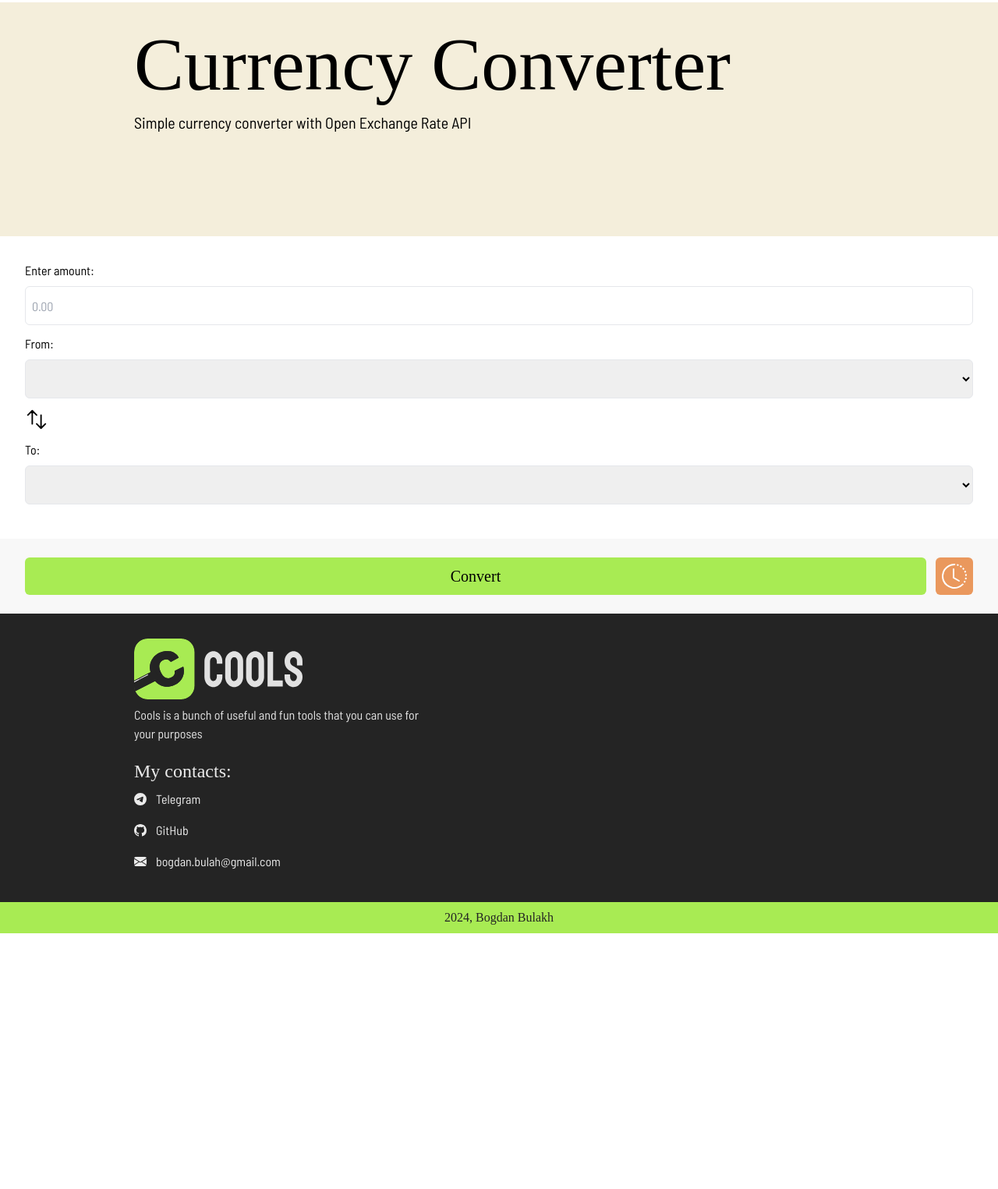
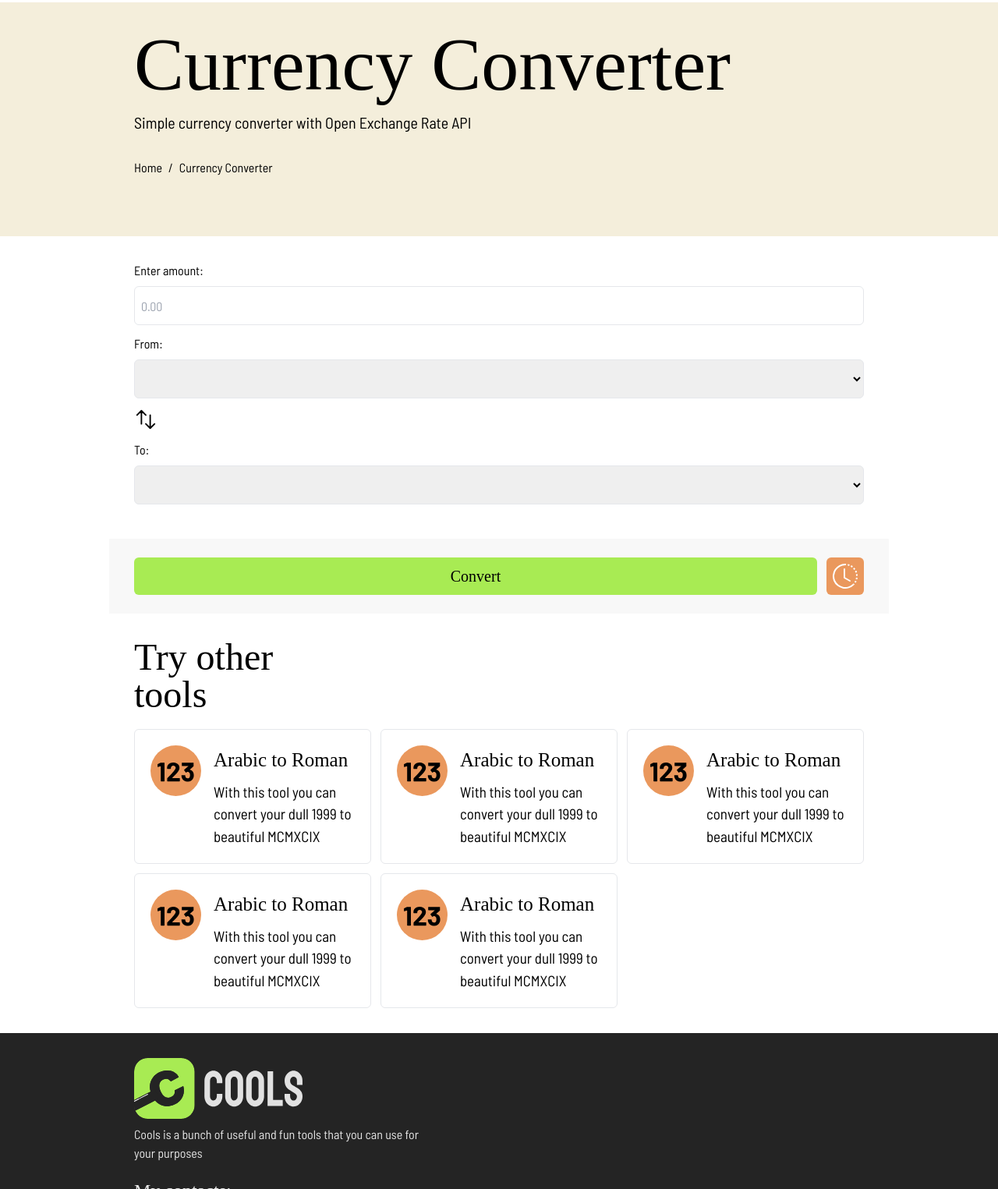
Before and after one commit to bbulakh/unit-converter-tools, an Astro site: page /currency-converter in a window 1280 px wide. Shown: the part 104-1629 px from the top of the page at 78% size. Before the commit the page ends 1301 px from the top, so only its background shows below. Built offline with nearby package versions, Linux system fonts and the light colour scheme; Astro itself is replaced by a stand-in of ours; a web font is replaced by a local one.

Commit message:
add draft tool cards block

```diff
--- a/src/pages/currency-converter.astro
+++ b/src/pages/currency-converter.astro
@@ -1,14 +1,76 @@
 ---
-import ToolLayout from "../layouts/ToolLayout.astro"
-import HeroTool from "../components/HeroTool.astro"
-import Converter from "../components/tools/Converter.vue"
+import ToolLayout from "../layouts/ToolLayout.astro";
+import HeroTool from "../components/HeroTool.astro";
+import Breadcrumbs from "../components/Breadcrumbs.astro";
+import Converter from "../components/tools/Converter.vue";
+import ToolCardHorizontal from "../components/ToolCardHorizontal.astro";
 ---
 
 <ToolLayout title="Currency Converter">
-    <HeroTool toolName="Currency Converter" toolInfo="Simple currency converter with Open Exchange Rate API"/>
+  <HeroTool
+    toolName="Currency Converter"
+    toolInfo="Simple currency converter with Open Exchange Rate API"
+  >
+    <Fragment><Breadcrumbs currentPage="Currency Converter" /></Fragment>
+  </HeroTool>
 
-    <section>
-        <Converter client:load/>
-    </section>
+  <section class="max-w-[1000px] mx-auto">
+    <Converter client:load />
+  </section>
 
+  <section class="p-[2rem] max-w-[1000px] mx-auto">
+    <h2 class="text-5xl mb-5">Try other <br /> tools</h2>
+
+    <div class="grid grid-cols-1 md:grid-cols-2 lg:grid-cols-3 gap-3">
+      <ToolCardHorizontal
+        href="/"
+        heading="Arabic to Roman"
+        description="With this tool you can convert your dull 1999 to beautiful MCMXCIX"
+      >
+        <Fragment>
+          <img src="/images/arabic-icon.svg" alt="Currency Icon" />
+        </Fragment>
+      </ToolCardHorizontal>
+
+      <ToolCardHorizontal
+        href="/"
+        heading="Arabic to Roman"
+        description="With this tool you can convert your dull 1999 to beautiful MCMXCIX"
+      >
+        <Fragment>
+          <img src="/images/arabic-icon.svg" alt="Currency Icon" />
+        </Fragment>
+      </ToolCardHorizontal>
+
+      <ToolCardHorizontal
+        href="/"
+        heading="Arabic to Roman"
+        description="With this tool you can convert your dull 1999 to beautiful MCMXCIX"
+      >
+        <Fragment>
+          <img src="/images/arabic-icon.svg" alt="Currency Icon" />
+        </Fragment>
+      </ToolCardHorizontal>
+
+      <ToolCardHorizontal
+        href="/"
+        heading="Arabic to Roman"
+        description="With this tool you can convert your dull 1999 to beautiful MCMXCIX"
+      >
+        <Fragment>
+          <img src="/images/arabic-icon.svg" alt="Currency Icon" />
+        </Fragment>
+      </ToolCardHorizontal>
+
+      <ToolCardHorizontal
+        href="/"
+        heading="Arabic to Roman"
+        description="With this tool you can convert your dull 1999 to beautiful MCMXCIX"
+      >
+        <Fragment>
+          <img src="/images/arabic-icon.svg" alt="Currency Icon" />
+        </Fragment>
+      </ToolCardHorizontal>
+    </div>
+  </section>
 </ToolLayout>
```
